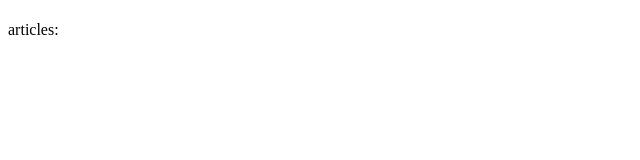
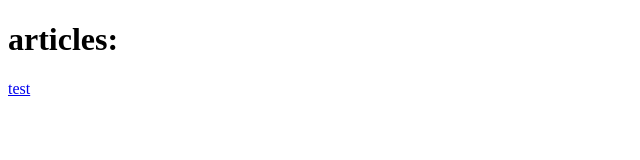
Before and after one commit to aydenpercy/aydenpercy, a plain HTML site: page index.html in a window 1280 px wide. Shown: the whole page, without its empty margins (0-640 px from the left). Drawn offline with Linux system fonts and the light colour scheme.

Commit message:
Update index.html

```diff
--- a/index.html
+++ b/index.html
@@ -1,7 +1,8 @@
 <!DOCTYPE html>
 <html>
 <body>
-<h1></h1>
-<p>articles:</p>
+<h1>articles:</h1>
+<p><a href="test.html">test</a></p>
+</li>
 </body>
 </html>
```
